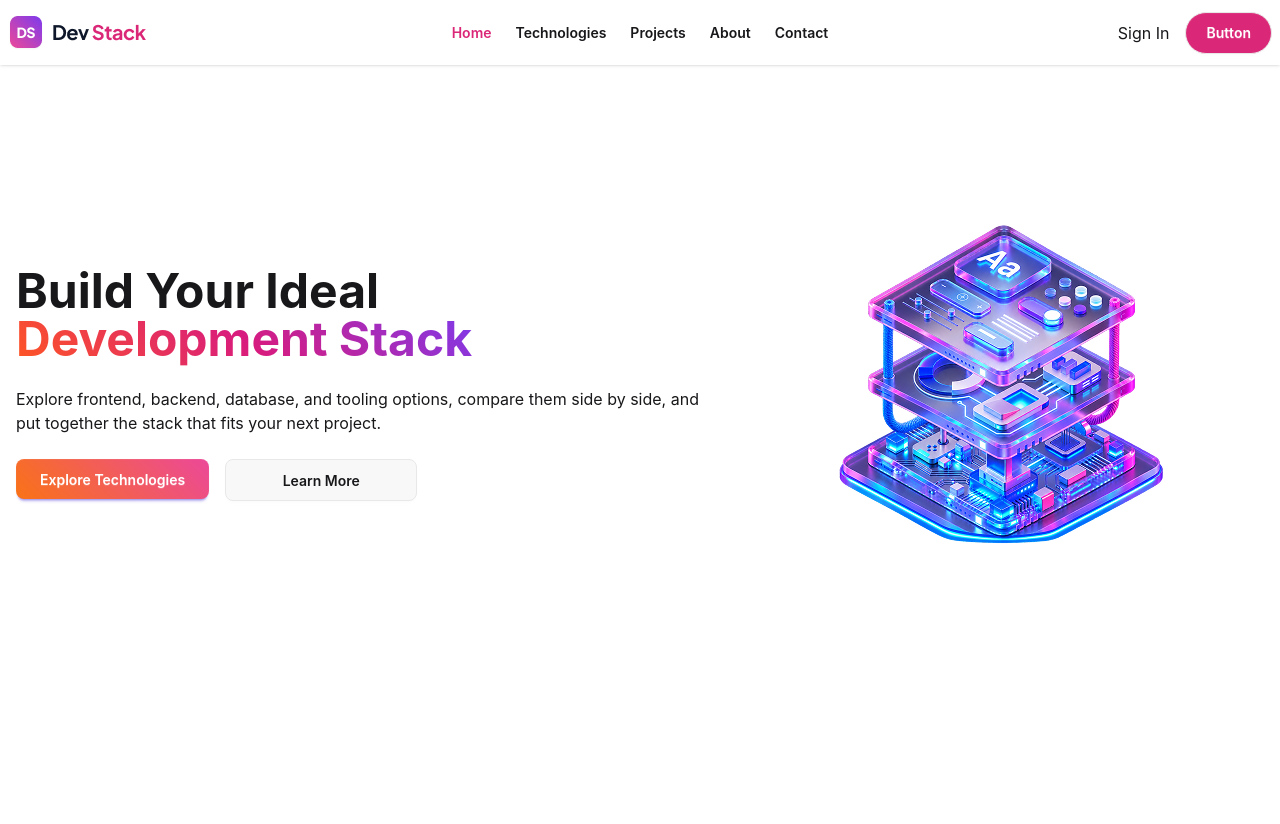
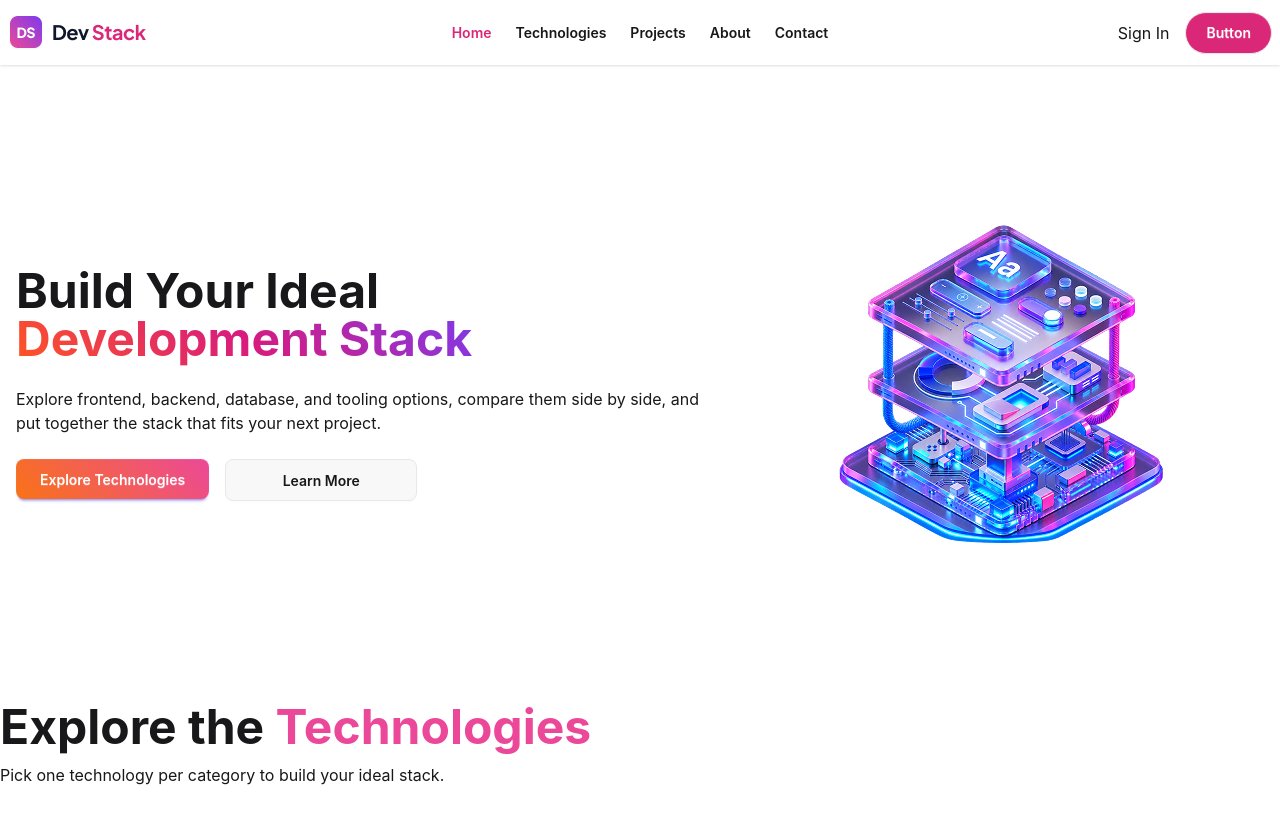
Before and after one commit to shamsu082277/Dev-Stack, a React (Vite) app: page / in a window 1280 px wide. Shown: the top 824 px of the page. After the commit the page ends 800 px from the top, so only its background shows below. Built offline with nearby package versions, Linux system fonts and the light colour scheme.

Commit message:
Add Json Data

```diff
--- /dev/null
+++ b/public/technology.json
@@ -0,0 +1,152 @@
+[
+  {
+    "id": "react",
+    "name": "React",
+    "category": "Frontend",
+    "description": "A declarative, component-based JavaScript library for building modern user interfaces.",
+    "icon": "https://icon.icepanel.io/Technology/svg/React.svg",
+    "rating": 4.9,
+    "difficulty": "Beginner-Friendly",
+    "badge": "Popular"
+  },
+  {
+    "id": "nextjs",
+    "name": "Next.js",
+    "category": "Frontend",
+    "description": "A React framework for building fast, scalable, and production-ready web applications.",
+    "icon": "https://icon.icepanel.io/Technology/svg/Next.js.svg",
+    "rating": 4.8,
+    "difficulty": "Intermediate",
+    "badge": "Modern"
+  },
+  {
+    "id": "typescript",
+    "name": "TypeScript",
+    "category": "Language",
+    "description": "A strongly typed programming language that builds on JavaScript for safer and more maintainable code.",
+    "icon": "https://icon.icepanel.io/Technology/svg/TypeScript.svg",
+    "rating": 4.9,
+    "difficulty": "Intermediate",
+    "badge": "Essential"
+  },
+  {
+    "id": "javascript",
+    "name": "JavaScript",
+    "category": "Language",
+    "description": "A versatile programming language used to create interactive and dynamic web applications.",
+    "icon": "https://icon.icepanel.io/Technology/svg/JavaScript.svg",
+    "rating": 4.9,
+    "difficulty": "Beginner-Friendly",
+    "badge": "Essential"
+  },
+  {
+    "id": "html5",
+    "name": "HTML5",
+    "category": "Frontend",
+    "description": "The standard markup language used to structure content and pages on the web.",
+    "icon": "https://icon.icepanel.io/Technology/svg/HTML5.svg",
+    "rating": 4.8,
+    "difficulty": "Beginner-Friendly",
+    "badge": "Essential"
+  },
+  {
+    "id": "tailwindcss",
+    "name": "Tailwind CSS",
+    "category": "Styling",
+    "description": "A utility-first CSS framework for rapidly building modern and responsive user interfaces.",
+    "icon": "https://icon.icepanel.io/Technology/svg/Tailwind-CSS.svg",
+    "rating": 4.8,
+    "difficulty": "Beginner-Friendly",
+    "badge": "Fast"
+  },
+  {
+    "id": "nodejs",
+    "name": "Node.js",
+    "category": "Backend",
+    "description": "A JavaScript runtime that allows developers to build fast and scalable server-side applications.",
+    "icon": "https://icon.icepanel.io/Technology/svg/Node.js.svg",
+    "rating": 4.8,
+    "difficulty": "Intermediate",
+    "badge": "Popular"
+  },
+  {
+    "id": "expressjs",
+    "name": "Express.js",
+    "category": "Backend",
+    "description": "A lightweight Node.js framework for building web servers, APIs, and backend applications.",
+    "icon": "https://icon.icepanel.io/Technology/svg/Express.svg",
+    "rating": 4.7,
+    "difficulty": "Intermediate",
+    "badge": "API"
+  },
+  {
+    "id": "mongodb",
+    "name": "MongoDB",
+    "category": "Database",
+    "description": "A flexible NoSQL database designed for modern applications and scalable data storage.",
+    "icon": "https://icon.icepanel.io/Technology/svg/MongoDB.svg",
+    "rating": 4.7,
+    "difficulty": "Beginner-Friendly",
+    "badge": "NoSQL"
+  },
+  {
+    "id": "postgresql",
+    "name": "PostgreSQL",
+    "category": "Database",
+    "description": "A powerful open-source relational database system known for reliability and advanced features.",
+    "icon": "https://icon.icepanel.io/Technology/svg/PostgresSQL.svg",
+    "rating": 4.9,
+    "difficulty": "Intermediate",
+    "badge": "Top SQL"
+  },
+  {
+    "id": "docker",
+    "name": "Docker",
+    "category": "DevOps",
+    "description": "A platform for packaging applications and their dependencies into portable containers.",
+    "icon": "https://icon.icepanel.io/Technology/svg/Docker.svg",
+    "rating": 4.8,
+    "difficulty": "Intermediate",
+    "badge": "Containers"
+  },
+  {
+    "id": "git",
+    "name": "Git",
+    "category": "Tools",
+    "description": "A distributed version control system used to track code changes and collaborate with developers.",
+    "icon": "https://icon.icepanel.io/Technology/svg/Git.svg",
+    "rating": 4.9,
+    "difficulty": "Beginner-Friendly",
+    "badge": "Essential"
+  },
+  {
+    "id": "github",
+    "name": "GitHub",
+    "category": "Tools",
+    "description": "A developer platform for hosting code, managing projects, and collaborating with teams.",
+    "icon": "https://icon.icepanel.io/Technology/svg/GitHub.svg",
+    "rating": 4.9,
+    "difficulty": "Beginner-Friendly",
+    "badge": "Popular"
+  },
+  {
+    "id": "python",
+    "name": "Python",
+    "category": "Language",
+    "description": "A versatile and beginner-friendly programming language widely used in web development, automation, and AI.",
+    "icon": "https://icon.icepanel.io/Technology/svg/Python.svg",
+    "rating": 4.9,
+    "difficulty": "Beginner-Friendly",
+    "badge": "AI Ready"
+  },
+  {
+    "id": "redis",
+    "name": "Redis",
+    "category": "Database",
+    "description": "An in-memory data store commonly used for caching, sessions, queues, and high-performance applications.",
+    "icon": "https://icon.icepanel.io/Technology/svg/Redis.svg",
+    "rating": 4.7,
+    "difficulty": "Intermediate",
+    "badge": "Fast"
+  }
+]
--- a/src/App.tsx
+++ b/src/App.tsx
@@ -1,11 +1,25 @@
+import { Suspense } from "react"
 import HeroSection from "./components/HeroSection"
 import Navbar from "./components/Navbar"
+import Technologies from "./components/Technologies"
+import type IStack from "./types/stackType"
+
+const stackFetch = async() : Promise<IStack>=>{
+  const res = await fetch('/technology.json')
+  const data = await res.json();
+  return data;
+}
 
 function App() {
+  const stackPromise = stackFetch();
   return (
     <>
     <Navbar></Navbar>
     <HeroSection></HeroSection>
+    <Suspense fallback = {<h2>Loading....</h2>}>
+    <Technologies stackPromise = {stackPromise}></Technologies>
+    </Suspense>
+
     </>
   )
 }
--- a/src/components/HeroSection.tsx
+++ b/src/components/HeroSection.tsx
@@ -1,7 +1,6 @@
 const HeroSection = () => {
     return (
         <div className="container mx-auto py-10">
-            <div className="min-h-screen">
                 <div className="hero-content flex-col lg:flex-row">
 
                     <div>
@@ -21,7 +20,6 @@ const HeroSection = () => {
                         src="/src/assets/banner-stack.png"
                     />
                 </div>
-            </div>
         </div>
     );
 };
--- /dev/null
+++ b/src/components/Stack.tsx
@@ -0,0 +1,13 @@
+import { use } from "react";
+
+const Stack = ({stackPromise}) => {
+    console.log(stackPromise);
+    const stack = use(stackPromise)
+    console.log(stack);
+    return (
+        <div>
+        </div>
+    );
+};
+
+export default Stack;
--- /dev/null
+++ b/src/components/Technologies.tsx
@@ -0,0 +1,17 @@
+import Stack from "./Stack";
+const Technologies = ({stackPromise}) => {
+    return (
+        <div className="container mx-auto">
+            <div>
+                <h2 className="text-5xl font-bold pb-3">Explore the <span className="text-[#EC4899]">Technologies</span> </h2>
+            <p>Pick one technology per category to build your ideal stack.</p>
+            </div>
+            {/* Technologies card */}
+            <div>
+            <Stack stackPromise = {stackPromise}></Stack>
+            </div>
+        </div>
+    );
+};
+
+export default Technologies;
--- /dev/null
+++ b/src/types/stackType.ts
@@ -0,0 +1,10 @@
+export default interface IStack {
+    id: string;
+    name: string;
+    category: string;
+    description: string;
+    icon: string;
+    rating: number;
+    difficulty: string;
+    badge: string;
+}
```
